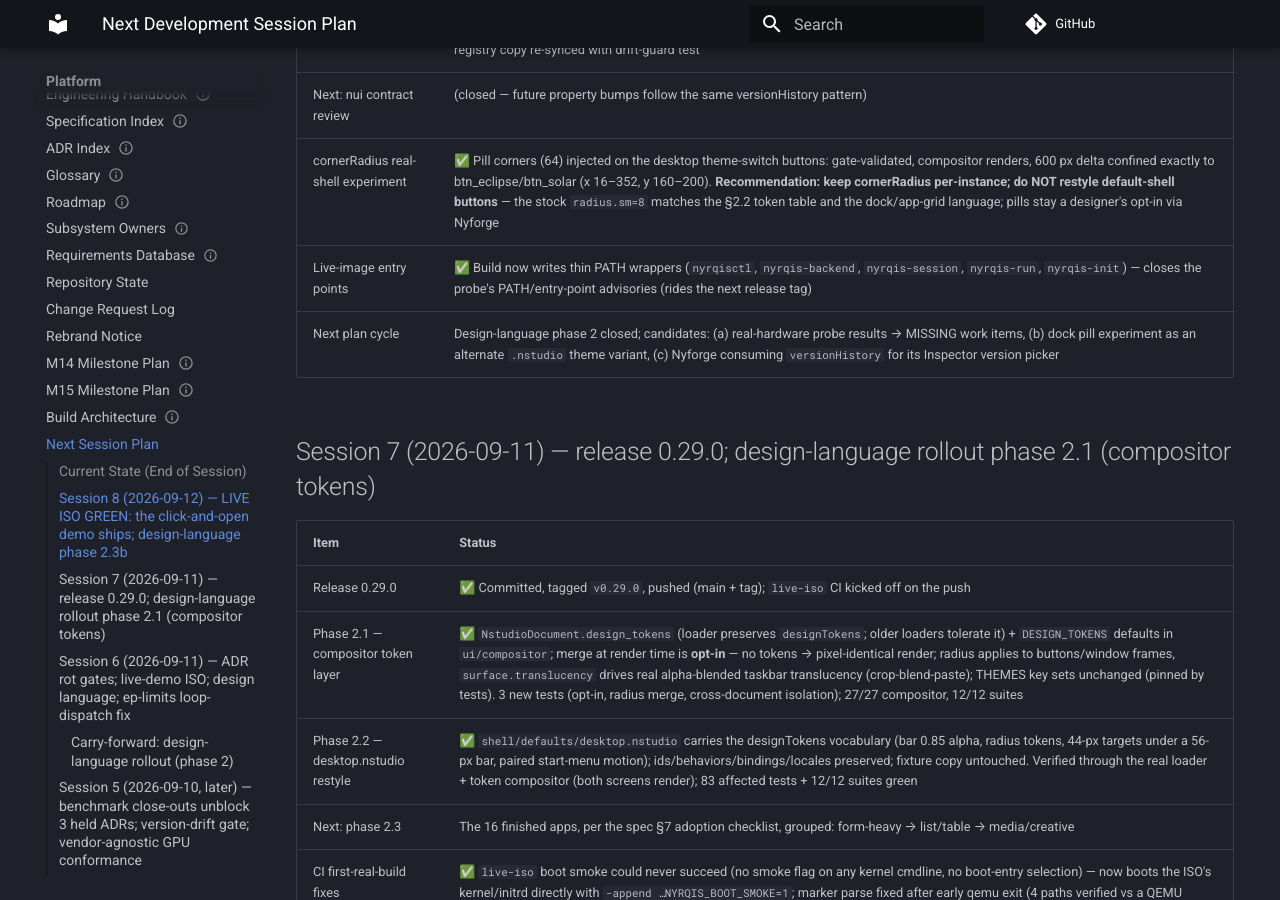
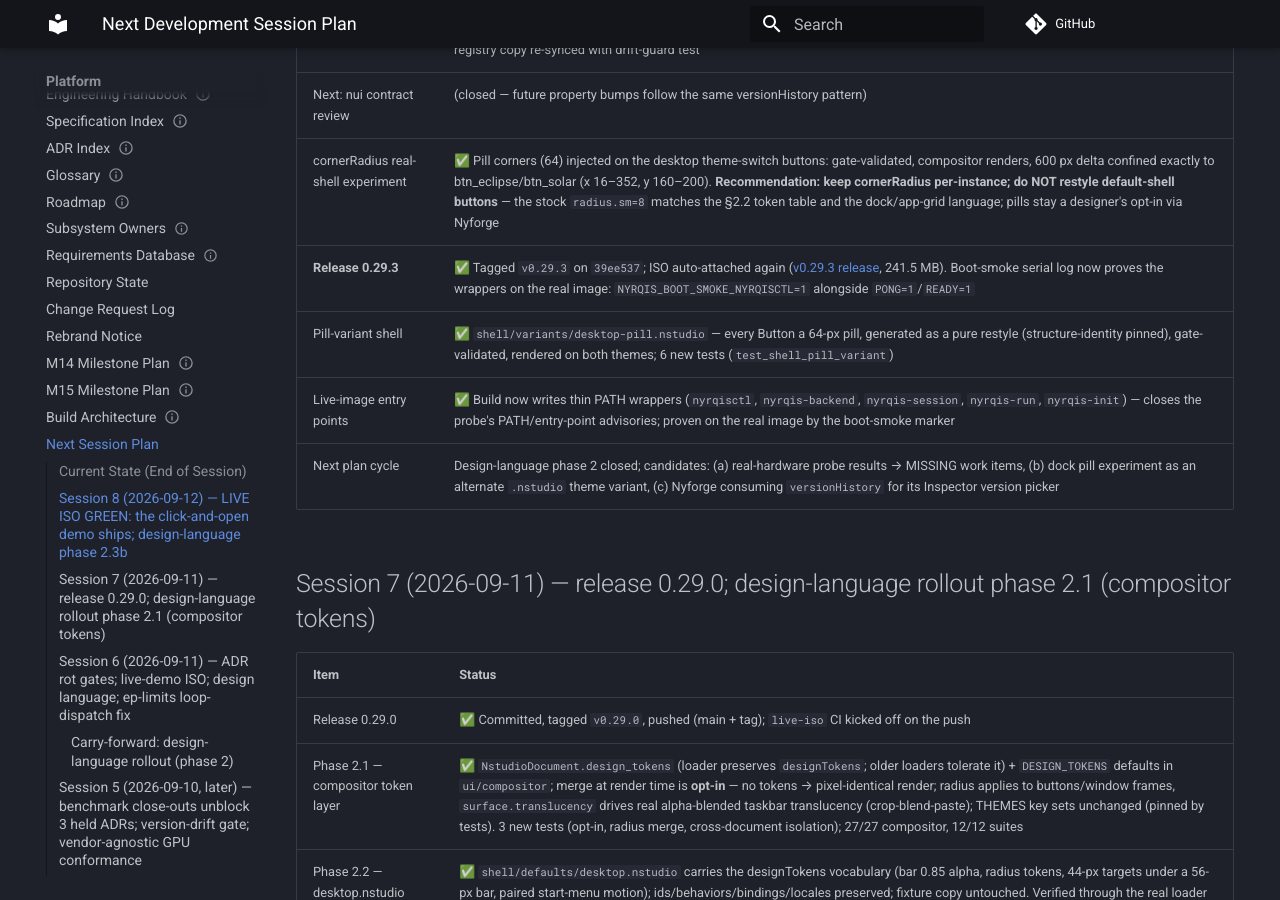
Before and after one commit to Myco-mycelium/Nythera, an MkDocs documentation site: the page built from docs/00-platform/NEXT_SESSION_PLAN.md, in a window 1280 px wide and 900 px high, scrolled down 2245 px. Built offline with MkDocs 1.6.1 and Material for MkDocs 9.7.7, drawn with Linux system fonts in a browser that asks for light colours; comment, search, counter and statistics services are not loaded.

Commit message:
Plan: v0.29.3 shipped with wrapper proof in the boot log; pill variant recorded
🤖 Generated with Codebuff
Co-Authored-By: Codebuff <noreply@codebuff.com>

```diff
--- a/docs/00-platform/NEXT_SESSION_PLAN.md
+++ b/docs/00-platform/NEXT_SESSION_PLAN.md
@@ -45,7 +45,9 @@ date: 2026-09-10
 | NUI contract 1.0 → 1.1 | ✅ Phase-2 item 4 closed: `Button.cornerRadius` added registry-first (`versionHistory` + back-compat notes added to `nui-api-v1.json`); compositor honors per-instance override (0 = `radius.sm`, clamped); gate enforced per-type in Python + Rust; stale fixture registry copy re-synced with drift-guard test |
 | Next: nui contract review | (closed — future property bumps follow the same versionHistory pattern) |
 | cornerRadius real-shell experiment | ✅ Pill corners (64) injected on the desktop theme-switch buttons: gate-validated, compositor renders, 600 px delta confined exactly to btn_eclipse/btn_solar (x 16–352, y 160–200). **Recommendation: keep cornerRadius per-instance; do NOT restyle default-shell buttons** — the stock `radius.sm=8` matches the §2.2 token table and the dock/app-grid language; pills stay a designer's opt-in via Nyforge |
-| Live-image entry points | ✅ Build now writes thin PATH wrappers (`nyrqisctl`, `nyrqis-backend`, `nyrqis-session`, `nyrqis-run`, `nyrqis-init`) — closes the probe's PATH/entry-point advisories (rides the next release tag) |
+| **Release 0.29.3** | ✅ Tagged `v0.29.3` on `39ee537`; ISO auto-attached again ([v0.29.3 release](https://github.com/Myco-mycelium/Nythera/releases/tag/v0.29.3), 241.5 MB). Boot-smoke serial log now proves the wrappers on the real image: `NYRQIS_BOOT_SMOKE_NYRQISCTL=1` alongside `PONG=1`/`READY=1` |
+| Pill-variant shell | ✅ `shell/variants/desktop-pill.nstudio` — every Button a 64-px pill, generated as a pure restyle (structure-identity pinned), gate-validated, rendered on both themes; 6 new tests (`test_shell_pill_variant`) |
+| Live-image entry points | ✅ Build now writes thin PATH wrappers (`nyrqisctl`, `nyrqis-backend`, `nyrqis-session`, `nyrqis-run`, `nyrqis-init`) — closes the probe's PATH/entry-point advisories; proven on the real image by the boot-smoke marker |
 | Next plan cycle | Design-language phase 2 closed; candidates: (a) real-hardware probe results → MISSING work items, (b) dock pill experiment as an alternate `.nstudio` theme variant, (c) Nyforge consuming `versionHistory` for its Inspector version picker |
 
 ## Session 7 (2026-09-11) — release 0.29.0; design-language rollout phase 2.1 (compositor tokens)
```
